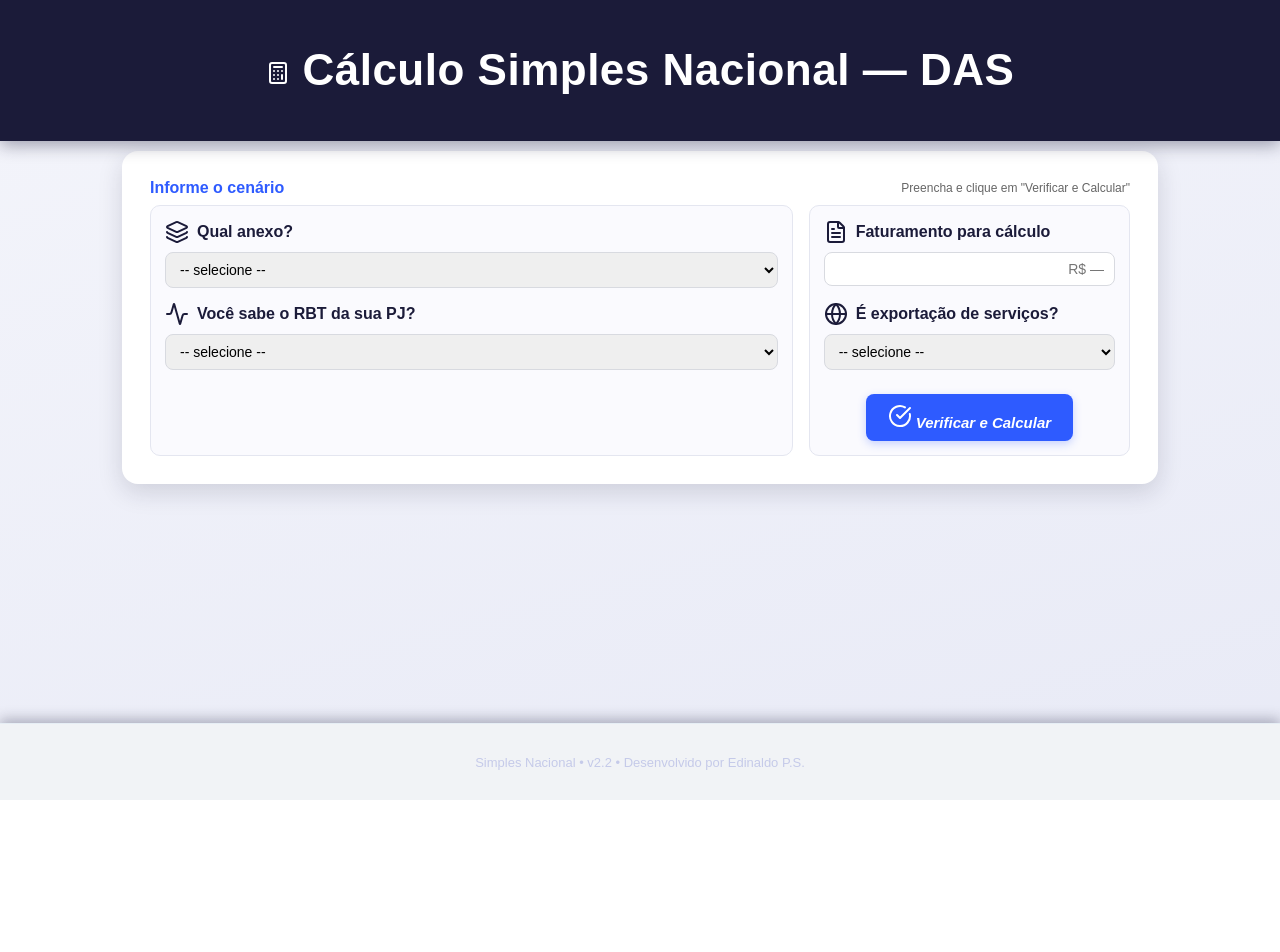
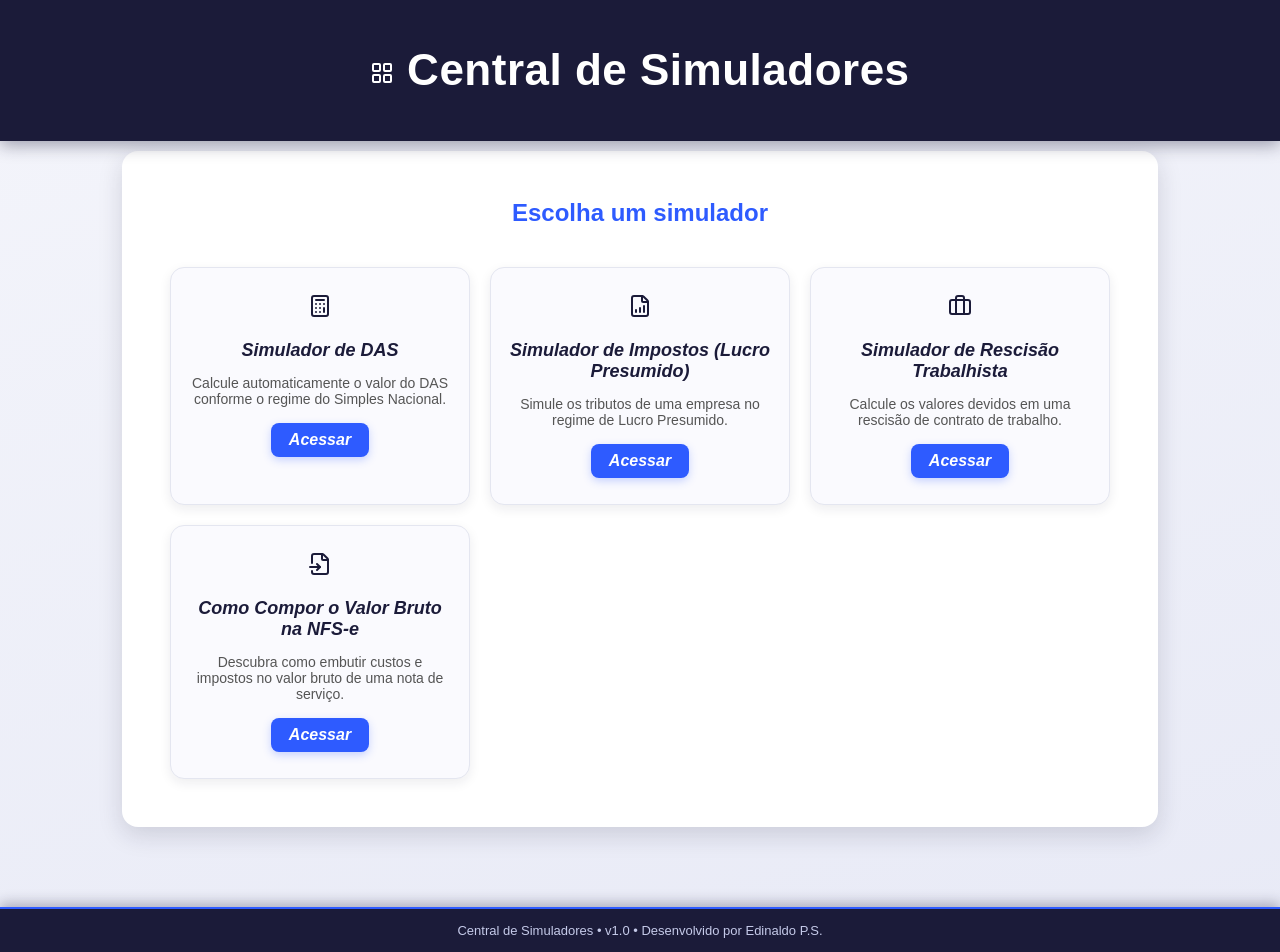
Before and after one commit to EdinaldoPedro/Calcula_DAS, a Flask app: page / in a window 1280 px wide. Before the commit the page ends 800 px from the top, so only its background shows below. Run offline with Flask 3, Linux system fonts and the light colour scheme.

Commit message:
Fase 2 do projeto, inclusão de novos simuladores a serem desenvolvidos

```diff
--- a/app.py
+++ b/app.py
@@ -5,8 +5,25 @@ from calcular_darf_pro_labore import calcular_darf_pro_labore  # importe seu nov
 app = Flask(__name__, template_folder="templates")  # ajuste se seus templates estiverem em 'templates/'
 
 @app.route("/")
-def home():
+def index():
+    return render_template("index.html")
+
+@app.route("/simulador_das")
+def simulador_das():
     return render_template("simulador_das.html")
+
+@app.route("/simulador_lp")
+def simulador_lp():
+    return render_template("simulador_lp.html")
+
+@app.route("/simulador_rescisao")
+def simulador_rescisao():
+    return render_template("simulador_rescisao.html")
+
+@app.route("/simulador_nfse")
+def simulador_nfse():
+    return render_template("simulador_nfse.html")
+
 
 @app.route("/calcular_das", methods=["POST"])
 def calcular_das():
--- a/templates/index.html
+++ b/templates/index.html
@@ -1,48 +1,117 @@
 <!DOCTYPE html>
 <html lang="pt-BR">
 <head>
-  <meta charset="UTF-8">
-  <meta name="viewport" content="width=device-width, initial-scale=1.0">
-  <title>Calculadora Flask</title>
-  <link href="https://cdn.jsdelivr.net/npm/bootstrap@5.3.2/dist/css/bootstrap.min.css" rel="stylesheet">
-  <link rel="stylesheet" href="{{ url_for('static', filename='css/style.css') }}">
+  <meta charset="utf-8" />
+  <title>Central de Simuladores</title>
+  <meta name="viewport" content="width=device-width,initial-scale=1">
+  <link rel="stylesheet" href="{{ url_for('static', filename='css/style.css') }}?v=2">
+  <script src="https://unpkg.com/lucide@latest"></script>
+  <style>
+    .cards-grid {
+      display: grid;
+      grid-template-columns: repeat(auto-fit, minmax(260px, 1fr));
+      gap: 20px;
+      padding: 20px;
+    }
+    .sim-card {
+      background: #FAFAFE;
+      border: 1px solid #E4E6F0;
+      border-radius: 14px;
+      padding: 26px 18px;
+      text-align: center;
+      transition: all 0.25s ease;
+      box-shadow: 0 4px 12px rgba(27,27,57,0.08);
+    }
+    .sim-card:hover {
+      transform: translateY(-4px);
+      box-shadow: 0 6px 14px rgba(27,27,57,0.15);
+    }
+    .sim-card i {
+      color: var(--accent);
+      width: 40px;
+      height: 40px;
+      margin-bottom: 8px;
+    }
+    .sim-card h3 {
+      font-family: 'LT Energy Narrow', sans-serif;
+      font-weight: bold;
+      font-style: italic;
+      font-size: 18px;
+      color: var(--primary);
+      margin-bottom: 6px;
+    }
+    .sim-card p {
+      color: #555;
+      font-size: 14px;
+      margin-bottom: 16px;
+    }
+    .sim-card a {
+      display: inline-block;
+      background: var(--accent);
+      color: #fff;
+      padding: 8px 18px;
+      border-radius: 8px;
+      font-family: 'LT Energy Narrow', sans-serif;
+      font-weight: bold;
+      font-style: italic;
+      text-decoration: none;
+      box-shadow: 0 3px 8px rgba(46,91,255,0.25);
+      transition: all 0.25s ease;
+    }
+    .sim-card a:hover {
+      background: #1B1B39;
+      box-shadow: 0 4px 10px rgba(27,27,57,0.3);
+    }
+  </style>
 </head>
-<body class="bg-light d-flex flex-column align-items-center justify-content-center vh-100">
+<body>
+  <header>
+    <h1><i data-lucide="layout-grid"></i> Central de Simuladores</h1>
+  </header>
 
-  <div class="card p-4 shadow-lg rounded-4" style="max-width: 400px; width: 100%;">
-    <h3 class="text-center mb-3">🧮 Calculadora Flask</h3>
+  <main>
+    <div class="wrap">
+      <h2 style="text-align:center;margin-bottom:20px;color:var(--accent);font-family:'LT Energy Narrow',sans-serif;">Escolha um simulador</h2>
+      <div class="cards-grid">
+        <!-- Simulador DAS -->
+        <div class="sim-card">
+          <i data-lucide="calculator"></i>
+          <h3>Simulador de DAS</h3>
+          <p>Calcule automaticamente o valor do DAS conforme o regime do Simples Nacional.</p>
+          <a href="{{ url_for('simulador_das') }}">Acessar</a>
+        </div>
 
-    <form action="/calcular" method="post">
-      <div class="mb-3">
-        <label for="valor1" class="form-label">Valor 1</label>
-        <input type="number" class="form-control" id="valor1" name="valor1" step="any" required>
+        <!-- Simulador LP -->
+        <div class="sim-card">
+          <i data-lucide="file-bar-chart"></i>
+          <h3>Simulador de Impostos (Lucro Presumido)</h3>
+          <p>Simule os tributos de uma empresa no regime de Lucro Presumido.</p>
+          <a href="{{ url_for('simulador_lp') }}">Acessar</a>
+        </div>
+
+        <!-- Simulador Rescisão -->
+        <div class="sim-card">
+          <i data-lucide="briefcase"></i>
+          <h3>Simulador de Rescisão Trabalhista</h3>
+          <p>Calcule os valores devidos em uma rescisão de contrato de trabalho.</p>
+          <a href="{{ url_for('simulador_rescisao') }}">Acessar</a>
+        </div>
+
+        <!-- Simulador NFS-e -->
+        <div class="sim-card">
+          <i data-lucide="file-input"></i>
+          <h3>Como Compor o Valor Bruto na NFS-e</h3>
+          <p>Descubra como embutir custos e impostos no valor bruto de uma nota de serviço.</p>
+          <a href="{{ url_for('simulador_nfse') }}">Acessar</a>
+        </div>
       </div>
+    </div>
+  </main>
 
-      <div class="mb-3">
-        <label for="valor2" class="form-label">Valor 2</label>
-        <input type="number" class="form-control" id="valor2" name="valor2" step="any" required>
-      </div>
+  <footer>
+    Central de Simuladores • v1.0 • Desenvolvido por Edinaldo P.S.
+  </footer>
 
-      <div class="mb-3">
-        <label for="operacao" class="form-label">Operação</label>
-        <select class="form-select" id="operacao" name="operacao" required>
-          <option value="soma">Soma (+)</option>
-          <option value="subtracao">Subtração (−)</option>
-          <option value="multiplicacao">Multiplicação (×)</option>
-          <option value="divisao">Divisão (÷)</option>
-        </select>
-      </div>
-
-      <button type="submit" class="btn btn-primary w-100">Calcular</button>
-    </form>
-
-    {% if resultado is defined %}
-      <div class="alert alert-info mt-3 text-center">
-        <strong>Resultado:</strong> {{ resultado }}
-      </div>
-    {% endif %}
-  </div>
-
-  <script src="{{ url_for('static', filename='js/script.js') }}"></script>
+  <script>lucide.createIcons();</script>
 </body>
 </html>
```
Also changed, not shown: templates/simulador_lp.html (added, +25 -0 lines), templates/simulador_nfse.html (added, +25 -0 lines), templates/simulador_rescisao.html (added, +25 -0 lines).
